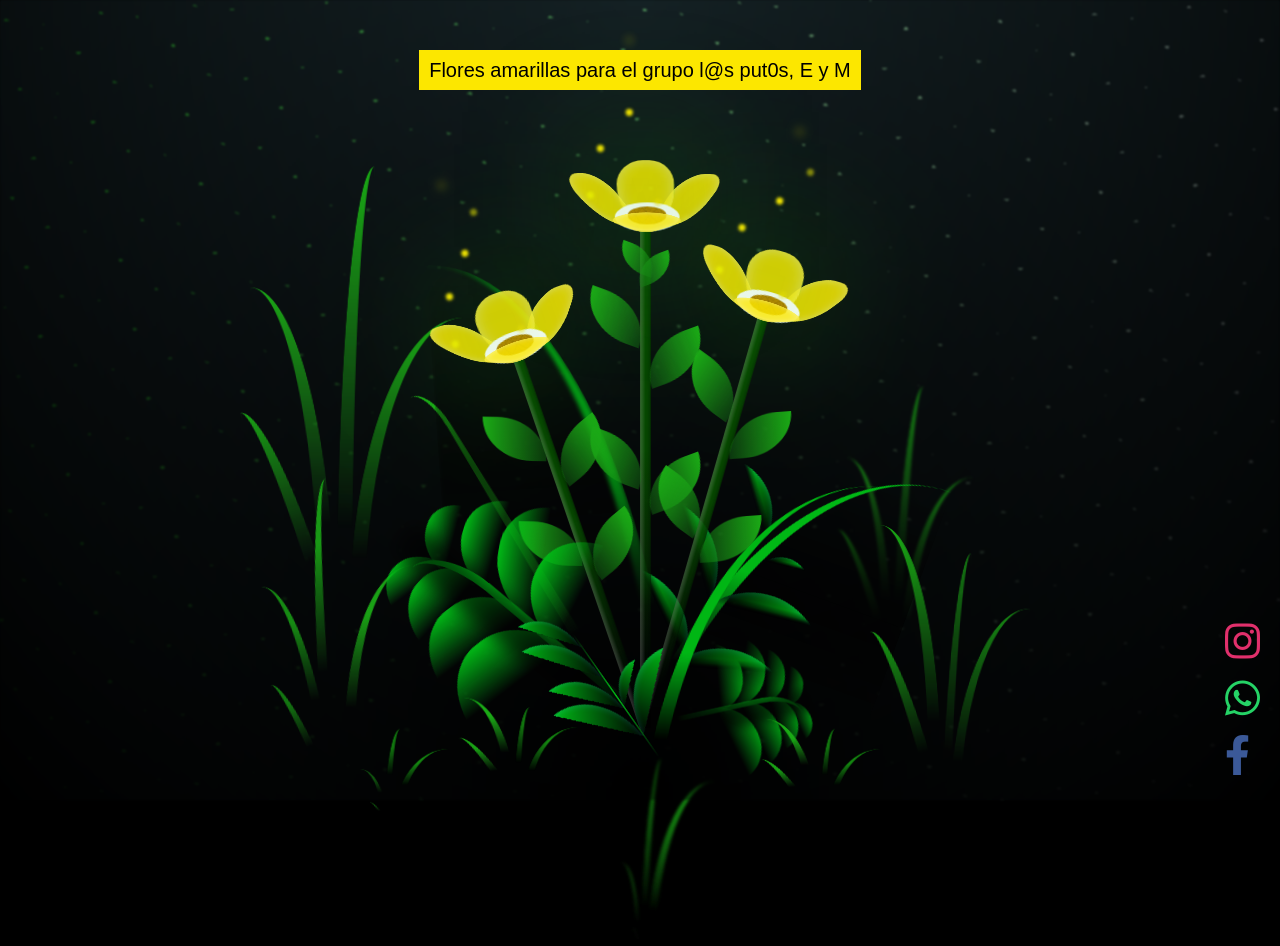
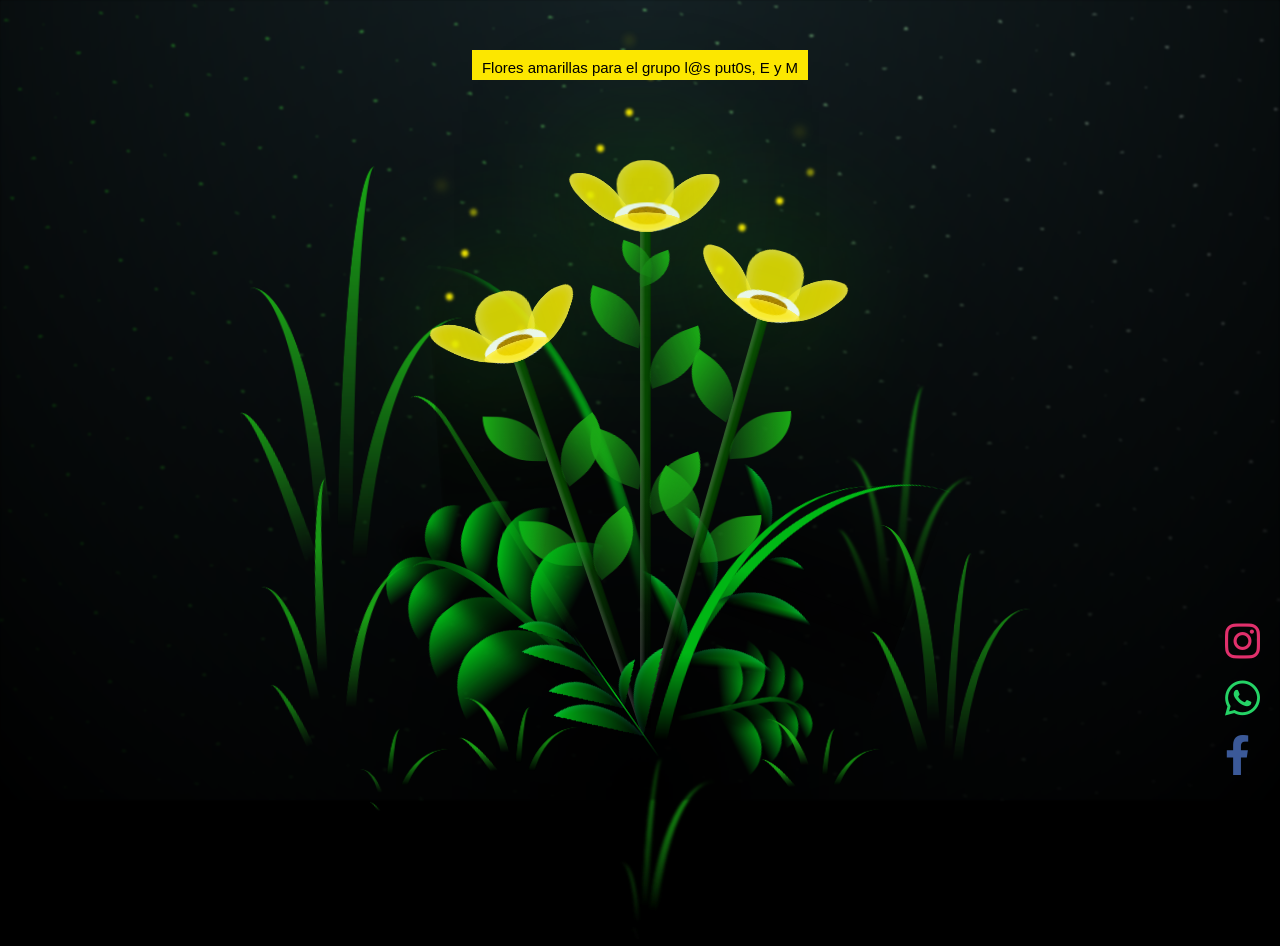
Before and after one commit to Deykhon/StudentDay, a plain HTML site: page index.html in a window 1280 px wide. Drawn offline with Linux system fonts and the light colour scheme.

Commit message:
change message size

```diff
--- a/style.css
+++ b/style.css
@@ -58,6 +58,7 @@ body {
   position: fixed;
   left: 50%;
   top: 0;
+
   transform: translateX(-50%);
   width: 100%;
   height: 100%;
@@ -89,10 +90,10 @@ body {
     background: #fce700;
   top: 50px;
   font-family: "Poppins", sans-serif;
-  font-size: 20px;
+  font-size: 15px;
   font-style: normal;
   font-weight: 400;
-  height: 40px;
+  height: 30px;
   line-height: 1;
   padding: 10px;
   position: absolute;
```
